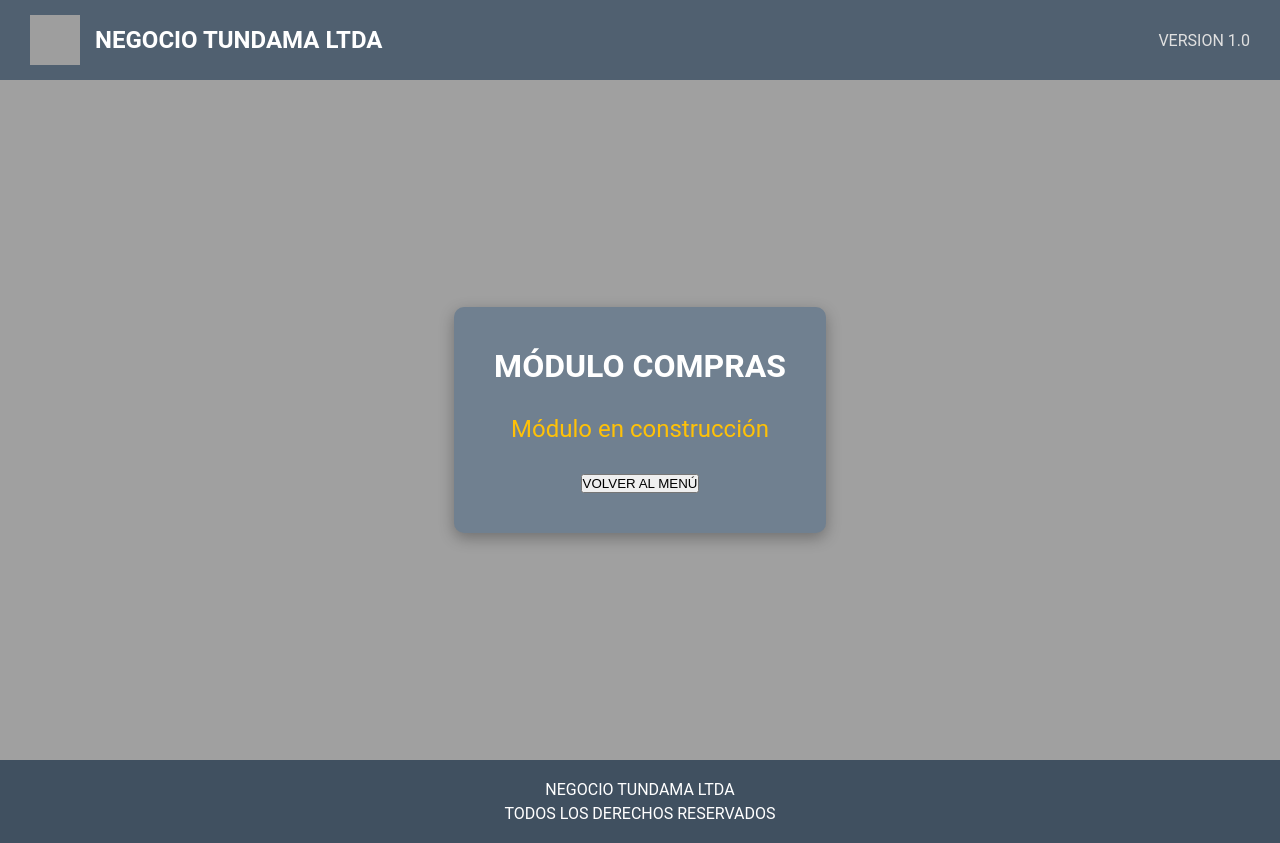
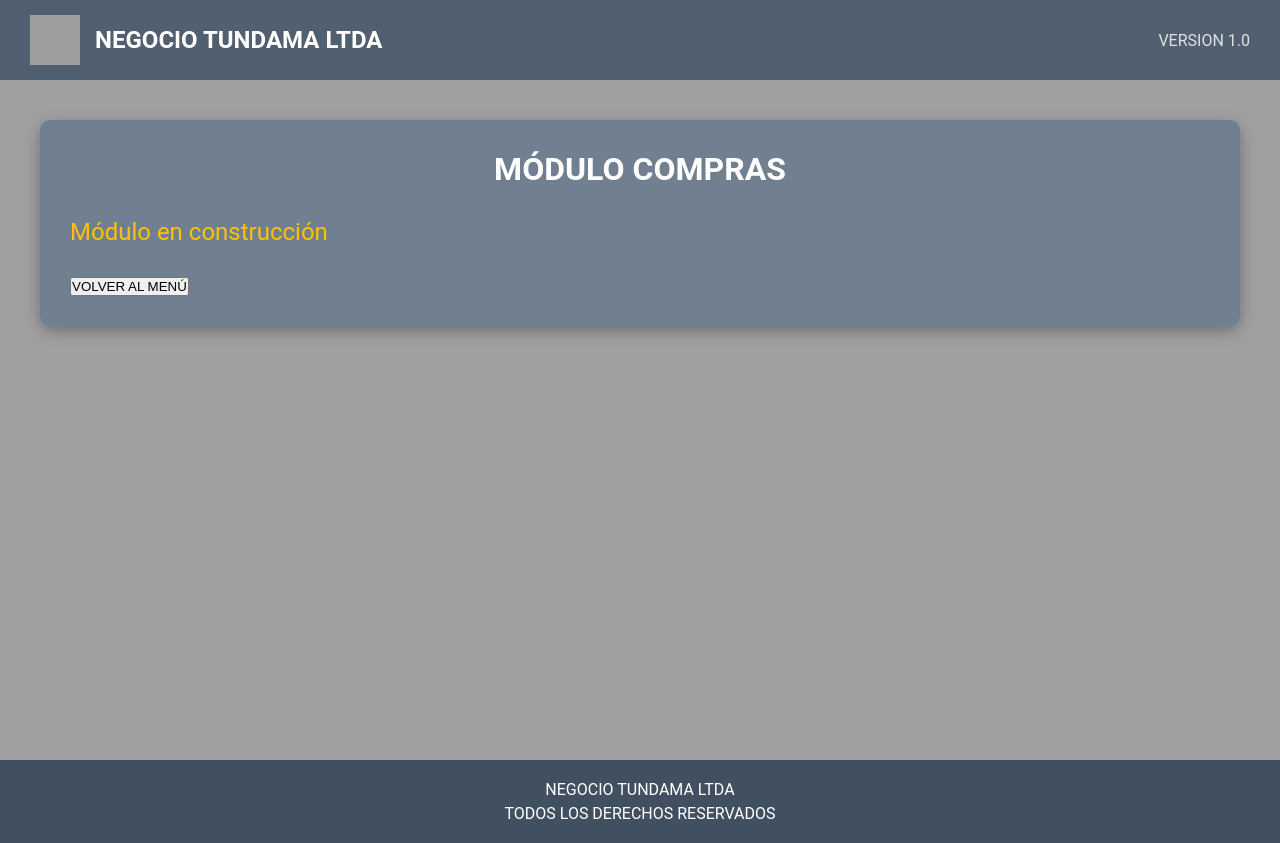
Before and after one commit to DanielFernandoVelazco/FerreteriaTundama, a React (Vite) app in the folder negocio-tundama-frontend/: page /compras in a window 1280 px wide. Built offline with nearby package versions, Linux system fonts and the light colour scheme; no server answers; grey boxes are pictures that could not be loaded.

Commit message:
Se normaliza compras c

```diff
--- a/negocio-tundama-frontend/src/pages/Compras.css
+++ b/negocio-tundama-frontend/src/pages/Compras.css
@@ -1,7 +1,7 @@
 .compras-container {
   display: flex;
   justify-content: center;
-  align-items: center;
+  align-items: flex-start;
   min-height: 80vh;
   width: 100%;
   padding: 20px;
@@ -9,13 +9,44 @@
 
 .compras-box {
   background-color: #708090;
-  padding: 40px;
+  padding: 30px;
   border-radius: 10px;
   box-shadow: 0 5px 15px rgba(0, 0, 0, 0.3);
-  text-align: center;
+  width: 100%;
+  max-width: 1400px;
   color: white;
 }
 
 .compras-box h1 {
-  margin-bottom: 20px;
+  text-align: center;
+  margin-bottom: 30px;
+  font-size: 2rem;
 }
+
+.compras-form {
+  background-color: #607080;
+  padding: 25px;
+  border-radius: 8px;
+  margin-bottom: 30px;
+}
+
+.compras-actions {
+  display: flex;
+  gap: 15px;
+  margin-bottom: 30px;
+}
+
+.compra-anulada {
+  background-color: #5a2c30;
+  opacity: 0.7;
+}
+
+.compra-anulada td {
+  text-decoration: line-through;
+}
+
+@media (max-width: 768px) {
+  .compras-actions {
+    flex-direction: column;
+  }
+}
```
